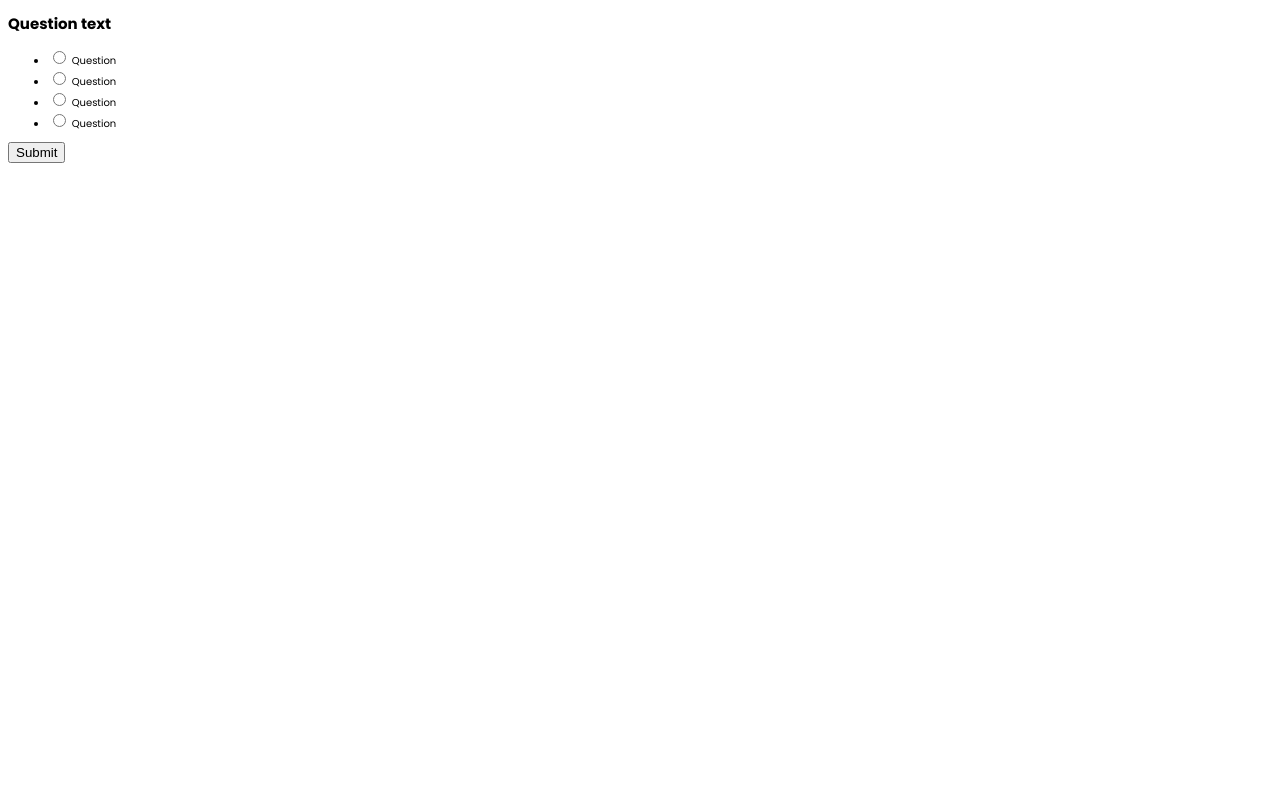
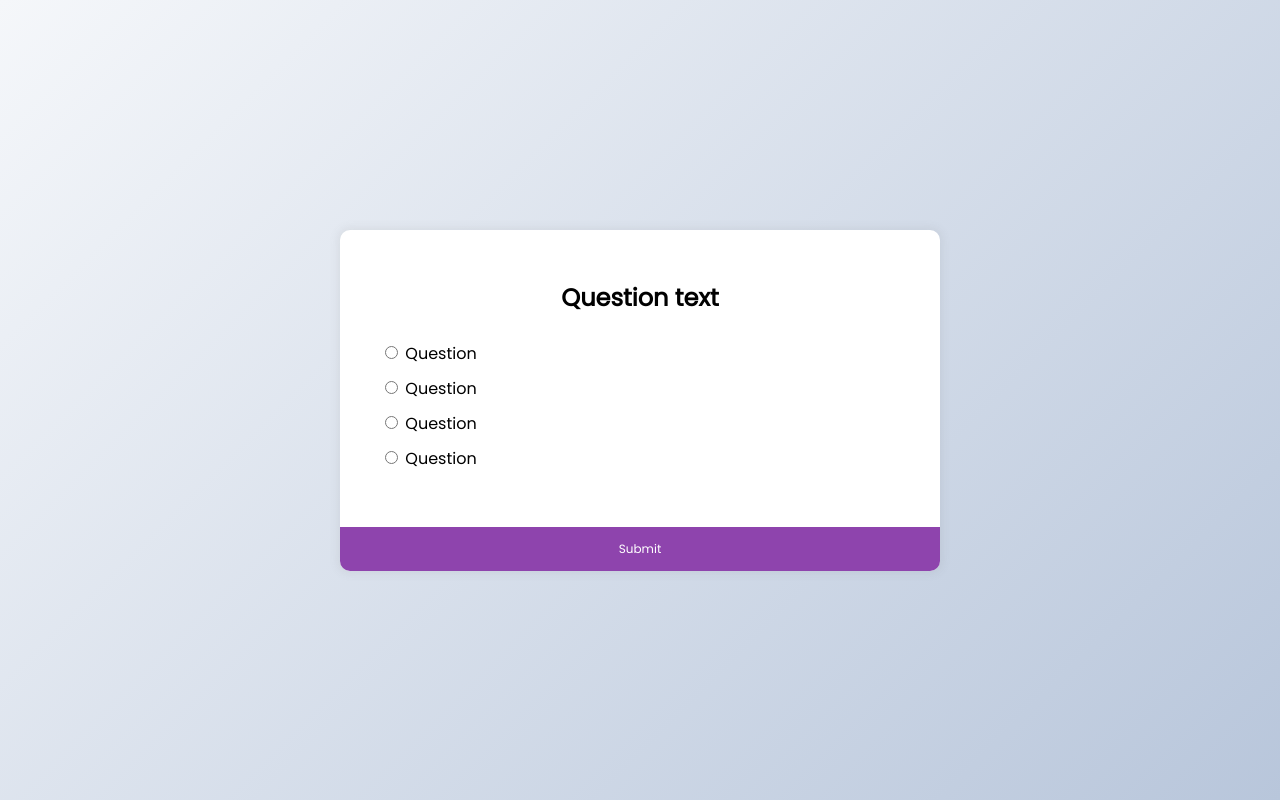
Before and after one commit to a4my/quizz-app, a plain HTML site: page index.html in a window 1280 px wide. Drawn offline with Linux system fonts and the light colour scheme.

Commit message:
Finished working on the styling of the quizz app

```diff
--- a/style.css
+++ b/style.css
@@ -1,4 +1,4 @@
-@import url('https://fonts.googleapis.com/css2?family=Poppins:wght@400;700&display=swap');
+@import url('https://fonts.googleapis.com/css2?family=Poppins:wght@200;400&display=swap');
 
 /* :root {
     --main-white: #f0f0f0;
@@ -23,21 +23,6 @@ html {
   scroll-behavior: smooth;
 }
 
-/* A few media query to set some font sizes at different screen sizes.
- * This helps automate a bit of responsiveness.
- * The trick is to use the rem unit for size values, margin and padding.
- * Because rem is relative to the document font size
- * when we scale up or down the font size on the document
- * it will affect all properties using rem units for the values.
-*/
-
-/* I am using the em unit for breakpoints
- * The calculation is the following
- * screen size divided by browser base font size
- * As an example: a breakpoint at 980px
- * 980px / 16px = 61.25em
-*/
-
 /* 1200px / 16px = 75em */
 @media (max-width: 75em) {
   html {
@@ -60,12 +45,66 @@ html {
 }
 
 body {
+  background-color: #b8c6db;
+  background-image: linear-gradient(315deg, #b8c6db 0%, #f5f7fa 100%);
   font-family: 'Poppins', sans-serif;
-  /* display: flex;
-    flex-direction: column;
-    align-items: center;
-    justify-content: center;
-    height: 100vh;
-    overflow: hidden;
-    margin: 0; */
+  display: flex;
+  align-items: center;
+  justify-content: center;
+  height: 100vh;
+  overflow: hidden;
+  margin: 0;
+  font-size: 1.6rem;
 }
+
+.quizz-container {
+  background-color: #fff;
+  border-radius: 1rem;
+  box-shadow: 0 0 1rem 2px rgba(100, 100, 100, 0.1);
+  width: 60rem;
+  overflow: hidden;
+}
+
+.quizz-header {
+  padding: 4rem;
+}
+
+h2 {
+  padding: 1rem;
+  text-align: center;
+  margin: 0;
+}
+
+ul {
+  list-style-type: none;
+  padding: 0;
+}
+
+ul li {
+  margin: 1rem 0;
+}
+
+ul li label {
+  cursor: pointer;
+}
+
+button {
+  background-color: #8e44ad;
+  color: #fff;
+  border: none;
+  display: block;
+  cursor: pointer;
+  font-size: 1.2rem;
+  font-family: inherit;
+  padding: 1.3rem;
+  width: 100%;
+}
+
+button:hover {
+  background-color: #732d91;
+}
+
+button:focus {
+  outline: none;
+  background-color: #5e3370;
+}
```
